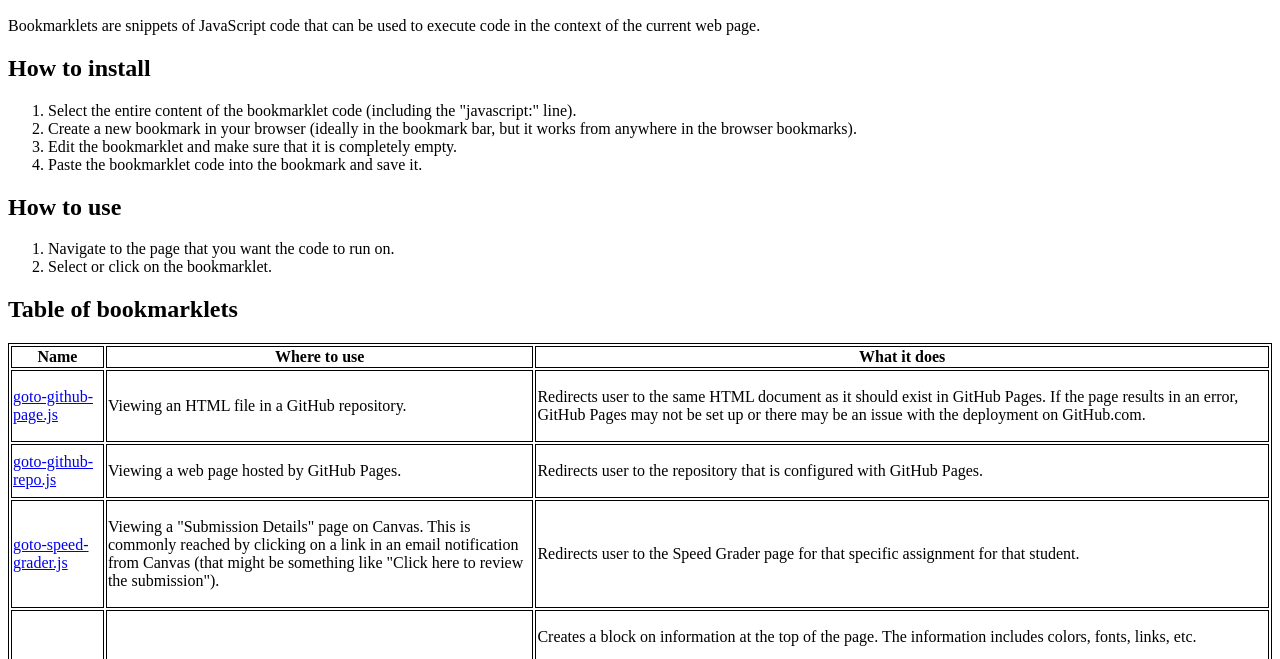
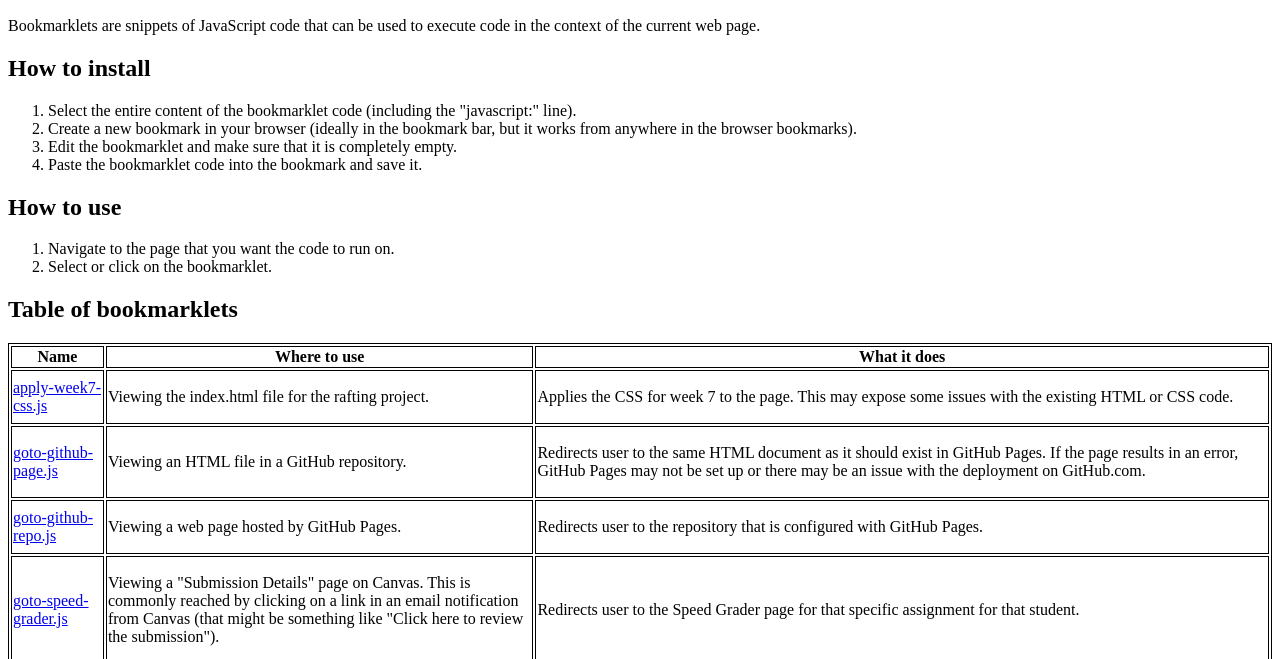
Before and after one commit to CarlBohman/wdd130-instructor-shared, a plain HTML site: page tools/bookmarklets/index.html in a window 1280 px wide. Shown: the part 110-769 px from the top of the page. Drawn offline with Linux system fonts and the light colour scheme.

Commit message:
Update bookmarklet index

```diff
--- a/tools/bookmarklets/index.html
+++ b/tools/bookmarklets/index.html
@@ -38,6 +38,11 @@
             <th>Name</th>
             <th>Where to use</th>
             <th>What it does</th>
+        </tr>
+        <tr>
+            <td><a href="apply-week7-css.js">apply-week7-css.js</a></td>
+            <td><p>Viewing the index.html file for the rafting project.</p></td>
+            <td><p>Applies the CSS for week 7 to the page.  This may expose some issues with the existing HTML or CSS code.</p></td>
         </tr>
         <tr>
             <td><a href="goto-github-page.js">goto-github-page.js</a></td>
```
